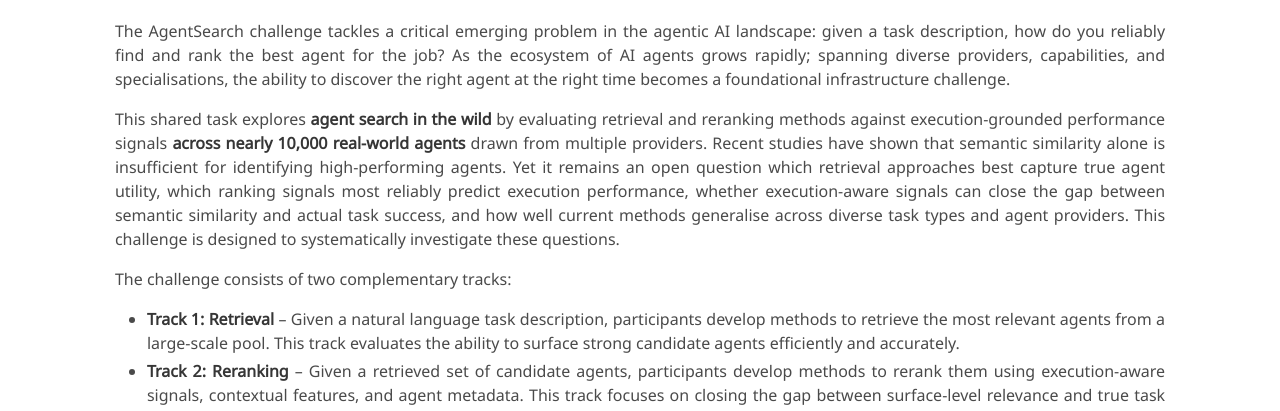
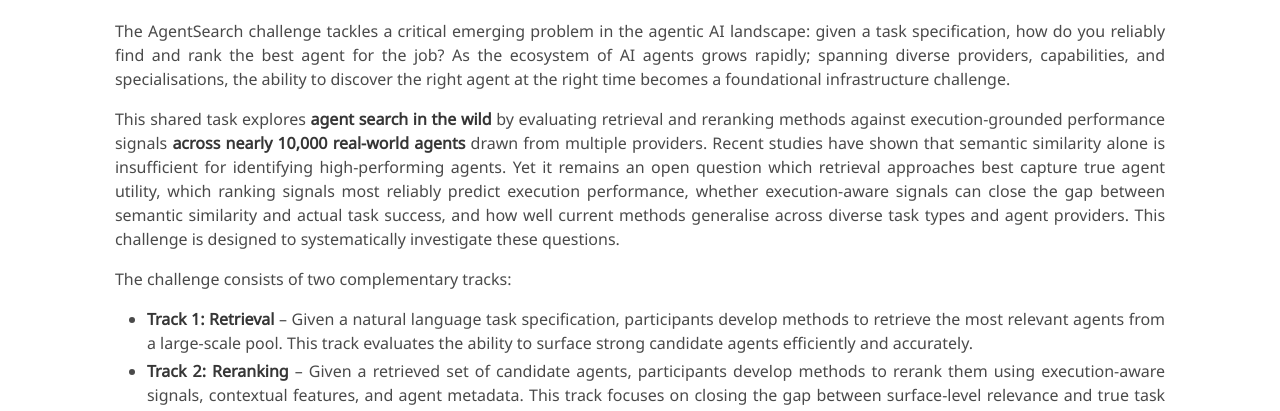
Before and after one commit to arastun-m/agentsearch-challenge, a plain HTML site: page index.html in a window 1280 px wide. Shown: the part 388-799 px from the top of the page. Drawn offline with nearby package versions, Linux system fonts and the light colour scheme; some icons are missing; a web font is replaced by a local one.

Commit message:
Fixed task wording

```diff
--- a/index.html
+++ b/index.html
@@ -80,7 +80,7 @@
       <h3 class="title is-3">Overview</h3>
       <div class="content has-text-justified">
         <p>
-          The AgentSearch challenge tackles a critical emerging problem in the agentic AI landscape: given a task description, how do you reliably find and rank the best agent for the job? As the ecosystem of AI agents grows rapidly; spanning diverse providers, capabilities, and specialisations, the ability to discover the right agent at the right time becomes a foundational infrastructure challenge.
+          The AgentSearch challenge tackles a critical emerging problem in the agentic AI landscape: given a task specification, how do you reliably find and rank the best agent for the job? As the ecosystem of AI agents grows rapidly; spanning diverse providers, capabilities, and specialisations, the ability to discover the right agent at the right time becomes a foundational infrastructure challenge.
         </p>
         <p>
           This shared task explores <strong>agent search in the wild</strong> by evaluating retrieval and reranking methods against execution-grounded performance signals <strong>across nearly 10,000 real-world agents</strong> drawn from multiple providers. Recent studies have shown that semantic similarity alone is insufficient for identifying high-performing agents. Yet it remains an open question which retrieval approaches best capture true agent utility, which ranking signals most reliably predict execution performance, whether execution-aware signals can close the gap between semantic similarity and actual task success, and how well current methods generalise across diverse task types and agent providers. This challenge is designed to systematically investigate these questions.
@@ -89,7 +89,7 @@
           The challenge consists of two complementary tracks:
         </p>
         <ul>
-          <li><strong>Track 1: Retrieval</strong> – Given a natural language task description, participants develop methods to retrieve the most relevant agents from a large-scale pool. This track evaluates the ability to surface strong candidate agents efficiently and accurately.</li>
+          <li><strong>Track 1: Retrieval</strong> – Given a natural language task specification, participants develop methods to retrieve the most relevant agents from a large-scale pool. This track evaluates the ability to surface strong candidate agents efficiently and accurately.</li>
           <li><strong>Track 2: Reranking</strong> – Given a retrieved set of candidate agents, participants develop methods to rerank them using execution-aware signals, contextual features, and agent metadata. This track focuses on closing the gap between surface-level relevance and true task performance.</li>
         </ul>
         <p>
```
